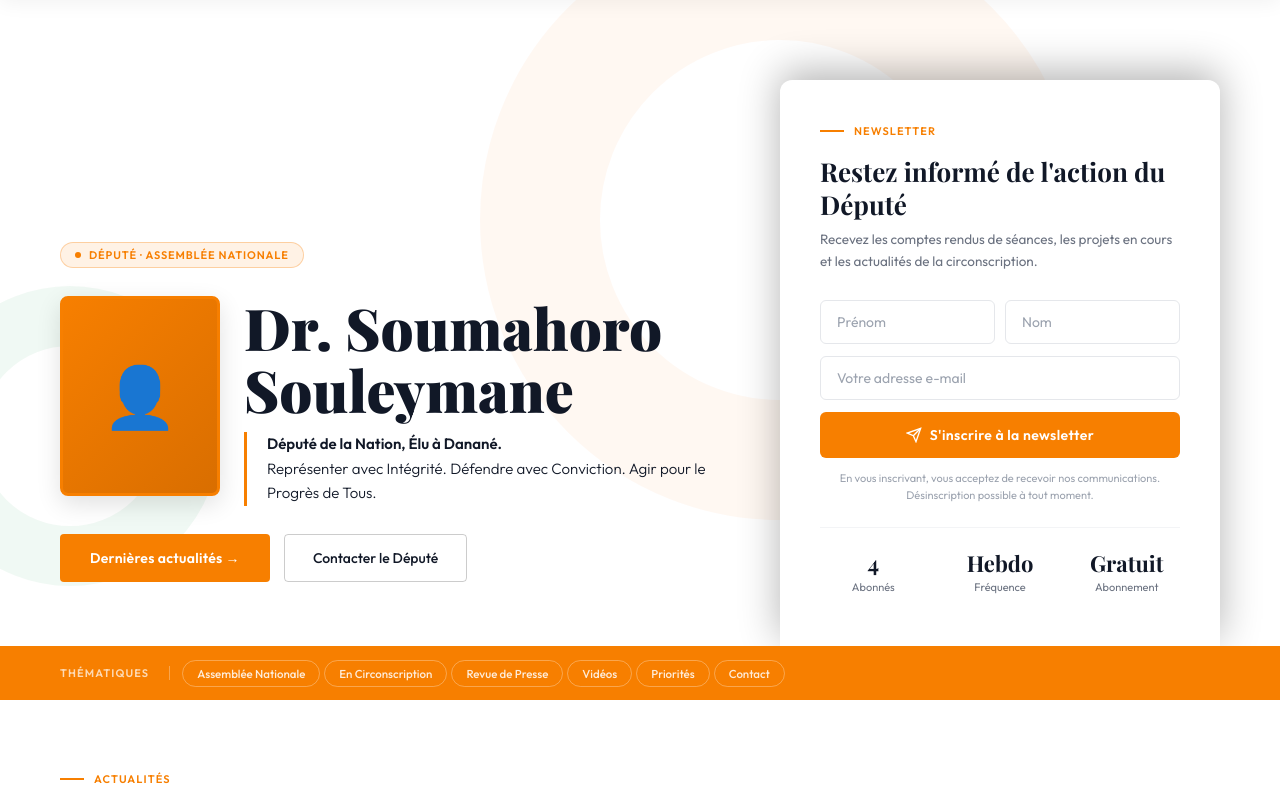
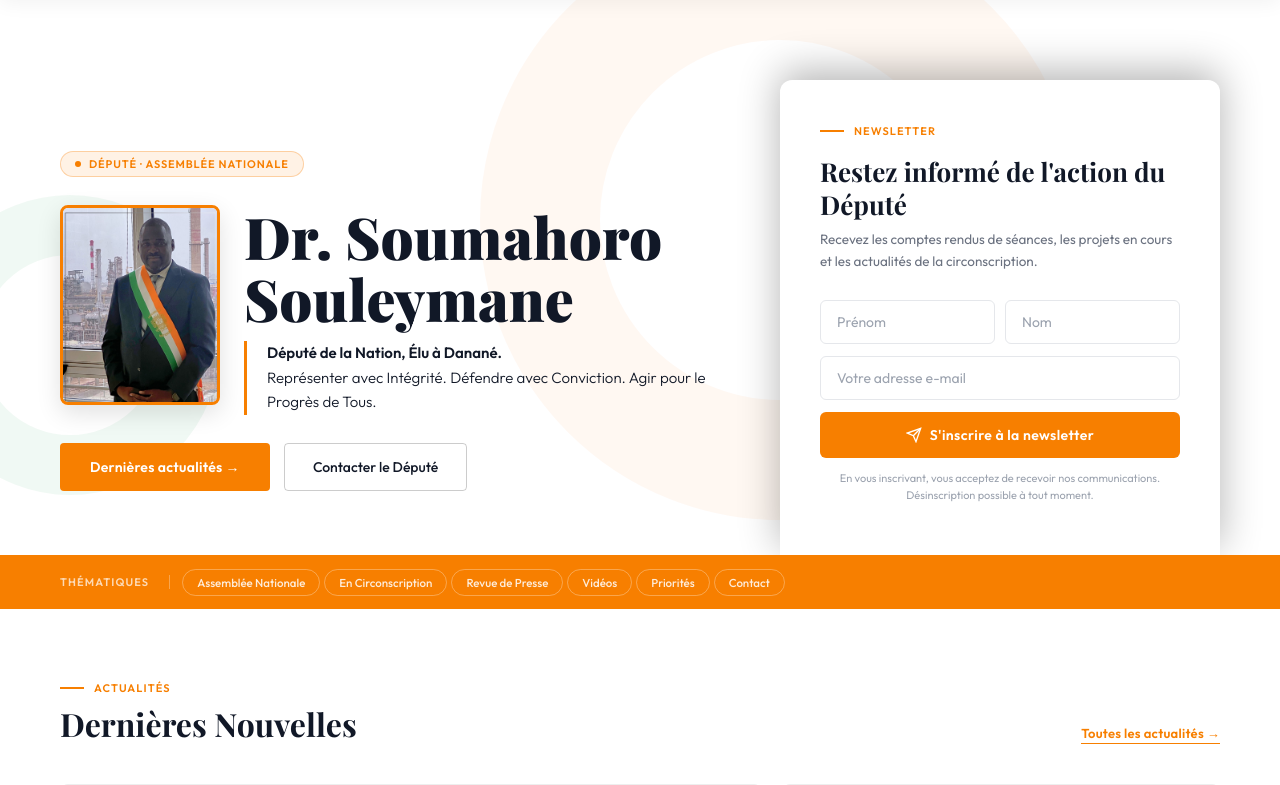
Before and after one commit to MEMOUE/websit_ss, a Django app: page / in a window 1280 px wide. Shown: the part 112-897 px from the top of the page. Run offline with Django 5.2, Linux system fonts and the light colour scheme; data comes from the database, SQL or seed files in the repository; both versions use the stored data as it was after the commit; some web fonts are replaced.

Commit message:
fix: mise a jour index

```diff
--- a/templates/index.html
+++ b/templates/index.html
@@ -101,9 +101,11 @@
     <div class="hero-intro-row">
       <div class="hero-intro-photo">
         <!-- Remplacez par la photo réelle : <img src="{% static 'img/photo-depute.jpg' %}" class="hero-small-photo" alt="Dr. Soumahoro Souleymane"> -->
-        <div style="width:160px;height:200px;border-radius:8px;background:linear-gradient(135deg,var(--orange) 0%,#d96e00 100%);display:flex;align-items:center;justify-content:center;border:3px solid var(--orange);box-shadow:0 8px 24px rgba(0,0,0,0.12);">
-          <span style="font-size:60px;">👤</span>
-        </div>
+        <div class="hero-intro-photo">
+            <img src="{% static 'images/image.jpeg' %}"
+                class="hero-small-photo"
+                alt="Dr. Soumahoro Souleymane — Député">
+            </div>
       </div>
       <div class="hero-intro-text">
         <h1 class="hero-title">Dr. Soumahoro<br>Souleymane</h1>
@@ -146,20 +148,20 @@
       <p class="nl-consent">En vous inscrivant, vous acceptez de recevoir nos communications. Désinscription possible à tout moment.</p>
     </form>
 
-    <div class="nl-stats">
-      <div class="nl-stat">
-        <div class="nl-stat-num">{{ nb_abonnes }}</div>
-        <div class="nl-stat-label">Abonnés</div>
-      </div>
-      <div class="nl-stat">
-        <div class="nl-stat-num">Hebdo</div>
-        <div class="nl-stat-label">Fréquence</div>
-      </div>
-      <div class="nl-stat">
-        <div class="nl-stat-num">Gratuit</div>
-        <div class="nl-stat-label">Abonnement</div>
-      </div>
-    </div>
+<!--    <div class="nl-stats">-->
+<!--      <div class="nl-stat">-->
+<!--        <div class="nl-stat-num">{{ nb_abonnes }}</div>-->
+<!--        <div class="nl-stat-label">Abonnés</div>-->
+<!--      </div>-->
+<!--      <div class="nl-stat">-->
+<!--        <div class="nl-stat-num">Hebdo</div>-->
+<!--        <div class="nl-stat-label">Fréquence</div>-->
+<!--      </div>-->
+<!--      <div class="nl-stat">-->
+<!--        <div class="nl-stat-num">Gratuit</div>-->
+<!--        <div class="nl-stat-label">Abonnement</div>-->
+<!--      </div>-->
+<!--    </div>-->
   </div>
 </section>
 
```
Also changed, not shown: db.sqlite3.
